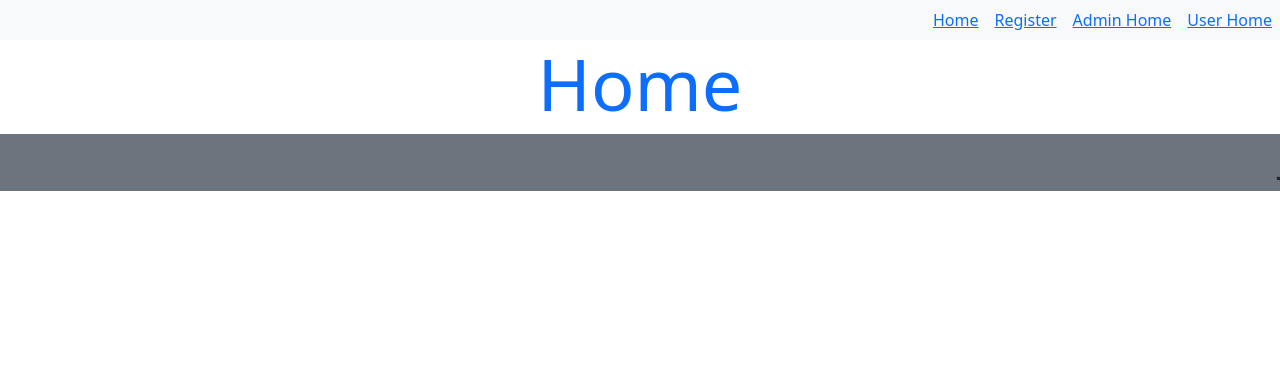
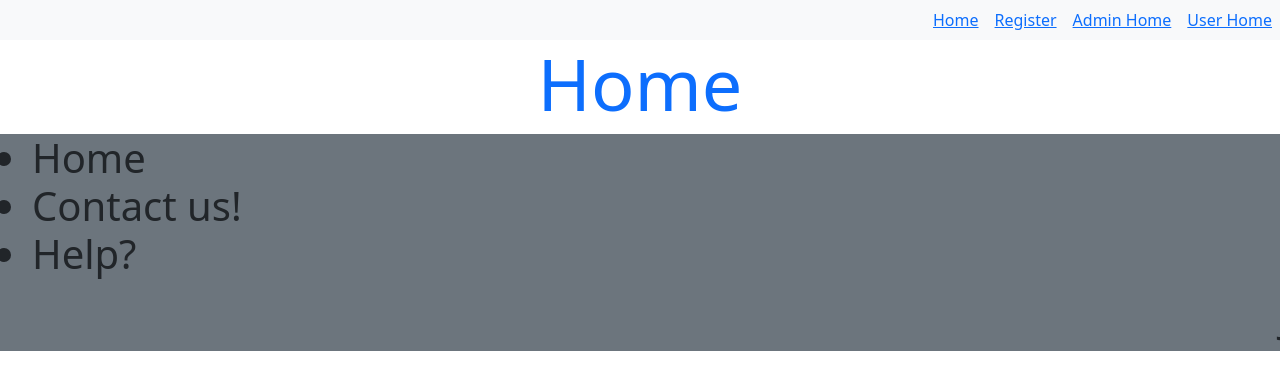
Before and after one commit to arjuna-krishna-71/React-Project, a React (Create React App) app: page / in a window 1280 px wide. Shown: the top 390 px of the page. Built offline with nearby package versions, Linux system fonts and the light colour scheme.

Commit message:
Commit: Adding the List items to the Footer

```diff
--- a/src/components/pages/Footer.js
+++ b/src/components/pages/Footer.js
@@ -2,7 +2,13 @@ function Footer() {
     return (
         <>
             <div className="bg-secondary display-6">
+
                 <footer>
+                    <ul>
+                        <li>Home</li>
+                        <li>Contact us!</li>
+                        <li>Help?</li>
+                    </ul>
                     <marquee>Just a simple E-commerce website</marquee>
                 </footer>
             </div>
```
